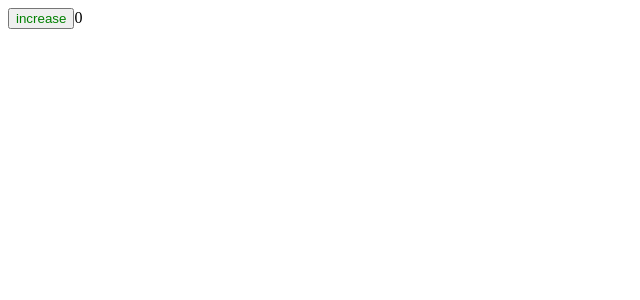
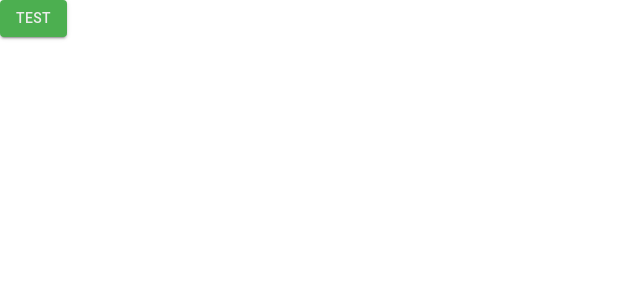
Before and after one commit to ArturBekhDEV/Intern-ui, a React (Vite) app: page / in a window 1280 px wide. Shown: the top 300 px of the page, without its empty margins (0-640 px from the left). Built offline with nearby package versions, Linux system fonts and the light colour scheme.

Commit message:
feature: implement mui theme and router for routing

```diff
--- a/package.json
+++ b/package.json
@@ -10,12 +10,14 @@
     "test": "NODE_ENV=test jest"
   },
   "dependencies": {
+    "@emotion/styled": "^11.11.0",
     "@mui/material": "^5.14.13",
     "@react-oauth/google": "^0.11.1",
     "axios": "^1.5.1",
     "formik": "^2.4.5",
     "react": "^18.2.0",
     "react-dom": "^18.2.0",
+    "react-router-dom": "^6.16.0",
     "yup": "^1.3.2"
   },
   "devDependencies": {
@@ -40,6 +42,7 @@
     "jest-environment-jsdom": "^29.7.0",
     "jest-watch-typeahead": "^2.2.2",
     "typescript": "^5.2.2",
-    "vite": "^4.4.11"
+    "vite": "^4.4.11",
+    "vite-tsconfig-paths": "^4.2.1"
   }
 }
--- a/src/App.tsx
+++ b/src/App.tsx
@@ -1,18 +1,17 @@
-import { useState } from "react";
+import { RouterProvider } from "react-router-dom";
+import { ThemeProvider } from "@mui/material";
+
+import "@/clear-styles";
+
+import router from "@/routes/index";
+import theme from "@/styles/app-theme"
 
 const App = () => {
-  const [state, setState] = useState(0);
-  const inc = () => {
-    setState((prev) => prev + 1);
-  };
   return (
-    <>
-      <button data-testid="test-title" style={{ color: "green" }} onClick={inc}>
-        increase
-      </button>
-      {state}
-    </>
+    <ThemeProvider theme={theme}>
+      <RouterProvider router={router} />
+    </ThemeProvider>
   );
-}
+};
 
 export default App;
--- /dev/null
+++ b/src/routes/index.tsx
@@ -0,0 +1,13 @@
+import { Button } from "@mui/material";
+import { createBrowserRouter } from "react-router-dom";
+
+export default createBrowserRouter([
+  {
+    path: "/",
+    element: (
+      <Button variant="contained" sx={{ color: "basic.white" }}>
+        Test
+      </Button>
+    ),
+  },
+]);
--- /dev/null
+++ b/src/styles/app-theme/app.palette.ts
@@ -0,0 +1,37 @@
+import { green } from '@mui/material/colors'
+const palette = {
+  primary: green,
+  backgroundColor: '#1c1c1c',
+  basic: {
+    light: '#282828',
+    dark: '#232323ff',
+    white: '#edededff',
+    grey: '#7e7e7eff'
+  },
+  error: {
+    50: '#FFEFF2',
+    100: '#FFCFD4',
+    200: '#F19B9A',
+    300: '#E77574',
+    400: '#F25750',
+    500: '#F54636',
+    600: '#E63C35',
+    700: '#D32F2F',
+    800: '#C72A28',
+    900: '#B91F1B'
+  },
+  success: {
+    50: '#EBF3EB',
+    100: '#CCE7CD',
+    200: '#A7D5A8',
+    300: '#82C684',
+    400: '#68BA6A',
+    500: '#4CAF50',
+    600: '#44A148',
+    700: '#388D3C',
+    800: '#2C7C32',
+    900: '#1E5F23'
+  }
+}
+
+export default palette
--- /dev/null
+++ b/src/styles/app-theme/index.ts
@@ -0,0 +1,6 @@
+import { createTheme } from "@mui/material";
+import palette from "@/styles/app-theme/app.palette";
+
+export default createTheme({
+    palette
+})
--- /dev/null
+++ b/src/styles/index.css
@@ -0,0 +1,50 @@
+@import url('https://fonts.googleapis.com/css2?family=Rubik:wght@300;400;500;600;800;900&display=swap');
+
+
+html {
+    line-height: 1.15;
+    font-family: Rubik !important;
+    font-size: 1em !important;
+}
+
+body {
+    margin: 0;
+}
+
+main {
+    display: block;
+}
+
+
+h1,h2,h3,h4 {
+    margin: 0
+}
+
+p {
+    margin: 0;
+}
+
+
+a {
+    background-color: transparent;
+}
+
+
+img {
+    border-style: none;
+}
+
+button,
+input,
+optgroup,
+select,
+textarea {
+    font-family: inherit;
+    /* 1 */
+    font-size: 100%;
+    /* 1 */
+    line-height: 1.15;
+    /* 1 */
+    margin: 0;
+    /* 2 */
+}
--- a/tsconfig.json
+++ b/tsconfig.json
@@ -21,7 +21,9 @@
     "paths": {
       "@/*": ["./src/*"],
       "components": ["./src/components/*"],
-      "pages": ["./src/pages/*"]
+      "pages": ["./src/pages/*"],
+      "routes": ["./src/routes/index"],
+      "@/clear-styles": ["./src/styles/index.css"]
     }
   },
   "include": ["src", "tests"],
--- a/vite.config.ts
+++ b/vite.config.ts
@@ -1,10 +1,17 @@
-import { defineConfig } from 'vite'
-import react from '@vitejs/plugin-react-swc'
+import { defineConfig } from "vite";
+import path from "path";
+import tsconfigPaths from "vite-tsconfig-paths";
+import react from "@vitejs/plugin-react-swc";
 
 export default defineConfig({
-  resolve: { alias: { '@/': '/src'}},
-  plugins: [react()],
+  resolve: {
+    alias: {
+      "@/": path.resolve(__dirname, "src"),
+      "@/clear-styles": path.resolve(__dirname, "src", "styles", "index.css"),
+    },
+  },
+  plugins: [react(), tsconfigPaths()],
   server: {
-    port: 3000
-  }
-})
+    port: 3000,
+  },
+});
```
